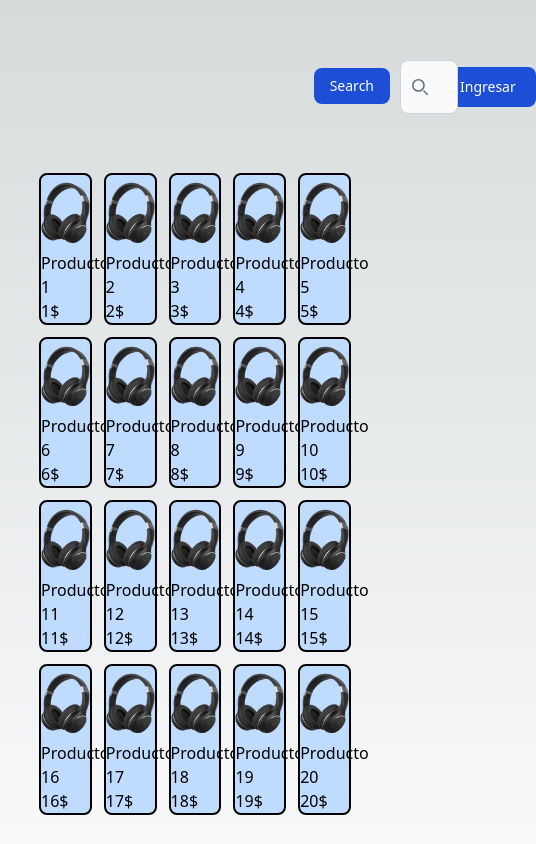
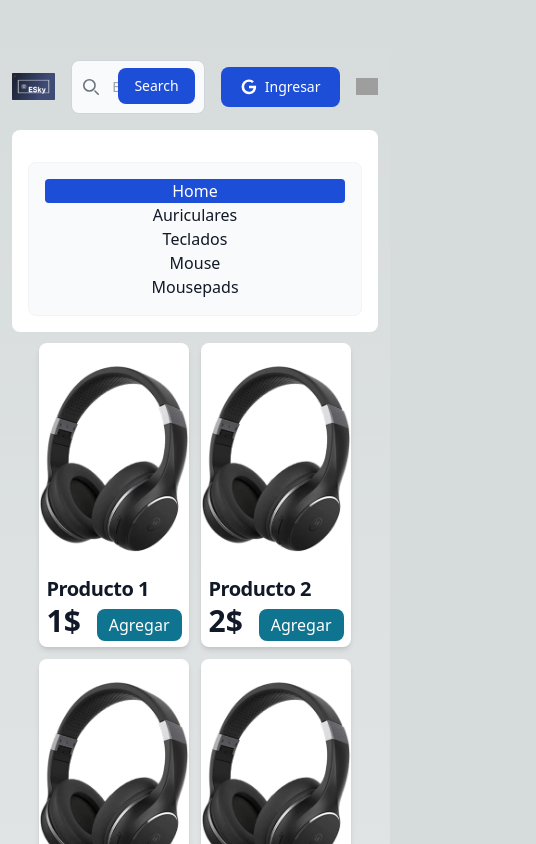
Before and after one commit to AlbaErik/Alba-Zanconi-proyecto-nextjs, a Next.js app in the folder nextjs-dashboard/: page /user in a window 390 px wide. Shown: the top 844 px of the page, 536 px wide, since content can reach past the window. Built offline with nearby package versions, Linux system fonts and the light colour scheme; grey boxes are pictures that could not be loaded.

Commit message:
Responsivness update

```diff
--- a/nextjs-dashboard/src/app/account/layout.tsx
+++ b/nextjs-dashboard/src/app/account/layout.tsx
@@ -1,3 +1,5 @@
+import Image from "next/image";
+
 export default function RootLayout({
   children,
 }: Readonly<{
@@ -6,6 +8,16 @@ export default function RootLayout({
   return (
     <html lang="en">
       <body className="min-h-screen">
+      <div className="flex justify-center">
+        <Image
+                className="relative dark:drop-shadow-[0_0_0.3rem_#ffffff70] dark:invert"
+                src="/logo.png"
+                alt="Logo"
+                width={300}
+                height={50}
+                priority
+          />
+      </div>
         {children}
       </body>
     </html>
--- a/nextjs-dashboard/src/app/account/login/page.tsx
+++ b/nextjs-dashboard/src/app/account/login/page.tsx
@@ -1,22 +1,9 @@
-import Image from "next/image";
 import LoginButton from "./components/login_button";
 import RegisterButton from "./components/register_button";
 
 export default function Home() {
   return (
     <main className="">
-      <div className="flex justify-center">
-        <Image
-                className="relative dark:drop-shadow-[0_0_0.3rem_#ffffff70] dark:invert"
-                src="/logo.png"
-                alt="Logo"
-                width={300}
-                height={50}
-                priority
-          />
-      </div>
-
-
       <div className="flex justify-center pt-5">
         <label className="text-4xl">
           Iniciar Sesion
--- a/nextjs-dashboard/src/app/account/register/page.tsx
+++ b/nextjs-dashboard/src/app/account/register/page.tsx
@@ -1,20 +1,8 @@
-import Image from "next/image";
 import RegisterButton from "./components/register_button";
 
 export default function Home() {
   return (
     <main className="">
-      <div className="flex justify-center">
-        <Image
-                className="relative dark:drop-shadow-[0_0_0.3rem_#ffffff70] dark:invert"
-                src="/logo.png"
-                alt="Logo"
-                width={300}
-                height={50}
-                priority
-          />
-      </div>
-
       <div className="flex justify-center pt-5">
         <label className="text-4xl">
           Registrarse
--- a/nextjs-dashboard/src/app/components/admin_label.tsx
+++ b/nextjs-dashboard/src/app/components/admin_label.tsx
@@ -2,7 +2,7 @@ import React from 'react';
 
 const AdminLabel: React.FC = () => {
   return (
-    <div className="flex items-center justify-center bg-blue-100 text-5xl border-4  w-full h-48 rounded-lg border-black">
+    <div className="flex px-3 items-center justify-center bg-blue-100 text-5xl border-4  w-full h-48 rounded-lg border-black">
       Soy Admin
     </div>
   );
--- a/nextjs-dashboard/src/app/components/user_label.tsx
+++ b/nextjs-dashboard/src/app/components/user_label.tsx
@@ -2,7 +2,7 @@ import React from 'react';
 
 const UserLabel: React.FC = () => {
   return (
-    <div className="flex items-center justify-center bg-white text-5xl border-4  w-full h-48 rounded-lg border-black">
+    <div className="flex px-3 items-center justify-center bg-white text-5xl border-4  w-full h-48 rounded-lg border-black">
       Soy Usuario
     </div>
   );
--- a/nextjs-dashboard/src/app/page.tsx
+++ b/nextjs-dashboard/src/app/page.tsx
@@ -20,8 +20,8 @@ export default function Home() {
           />
       </div>
 
-      <div className ="flex mt-10 justify-evenly">
-        <div className="w-1/5">
+      <div className ="grid justify-items-center mt-10 md:flex md:justify-evenly">
+        <div className="w-1/2 sm:w-1/3 md:w-1/5 justify-self-center">
           <UserLabel/>
           <div className="flex justify-between">
             <UserRegisteredLoginButton/>
@@ -29,7 +29,7 @@ export default function Home() {
           </div>
         </div>
 
-        <div className="w-1/5">
+        <div className="w-1/2 sm:w-1/3 md:w-1/5 justify-self-center">
           <AdminLabel/>
           <AdminLoginButton/>
         </div>
--- a/nextjs-dashboard/src/app/user/components/navigation_bar.tsx
+++ b/nextjs-dashboard/src/app/user/components/navigation_bar.tsx
@@ -3,23 +3,23 @@ import React from 'react';
 const NavigationBar: React.FC = () => {
   return (
     <nav className="bg-white border-gray-200 dark:bg-gray-900 rounded-lg">
-        <div className="max-w-screen-xl flex flex-wrap items-center justify-between mx-auto p-4">
-        <div className="hidden w-full md:block md:w-auto" id="navbar-default">
+        <div className="p-4">
+            <div className="w-auto text-center">
                 <ul className="font-medium flex flex-col p-4 md:p-0 mt-4 border border-gray-100 rounded-lg bg-gray-50 md:flex-row md:space-x-8 rtl:space-x-reverse md:mt-0 md:border-0 md:bg-white dark:bg-gray-800 md:dark:bg-gray-900 dark:border-gray-700">
                 <li>
-                <a href="#" className="block py-2 px-3 text-white bg-blue-700 rounded md:bg-transparent md:text-blue-700 md:p-0 dark:text-white md:dark:text-blue-500" aria-current="page">Home</a>
+                    <a href="#" className="block px-3 text-white bg-blue-700 rounded md:bg-transparent md:text-blue-700 md:p-0 dark:text-white md:dark:text-blue-500" aria-current="page">Home</a>
                 </li>
                 <li>
-                <a href="#" className="block py-2 px-3 text-gray-900 rounded hover:bg-gray-100 md:hover:bg-transparent md:border-0 md:hover:text-blue-700 md:p-0 dark:text-white md:dark:hover:text-blue-500 dark:hover:bg-gray-700 dark:hover:text-white md:dark:hover:bg-transparent">Auriculares</a>
+                    <a href="#" className="block px-3 text-gray-900 rounded hover:bg-gray-100 md:hover:bg-transparent md:border-0 md:hover:text-blue-700 md:p-0 dark:text-white md:dark:hover:text-blue-500 dark:hover:bg-gray-700 dark:hover:text-white md:dark:hover:bg-transparent">Auriculares</a>
                 </li>
                 <li>
-                <a href="#" className="block py-2 px-3 text-gray-900 rounded hover:bg-gray-100 md:hover:bg-transparent md:border-0 md:hover:text-blue-700 md:p-0 dark:text-white md:dark:hover:text-blue-500 dark:hover:bg-gray-700 dark:hover:text-white md:dark:hover:bg-transparent">Teclados</a>
+                    <a href="#" className="block px-3 text-gray-900 rounded hover:bg-gray-100 md:hover:bg-transparent md:border-0 md:hover:text-blue-700 md:p-0 dark:text-white md:dark:hover:text-blue-500 dark:hover:bg-gray-700 dark:hover:text-white md:dark:hover:bg-transparent">Teclados</a>
                 </li>
                 <li>
-                <a href="#" className="block py-2 px-3 text-gray-900 rounded hover:bg-gray-100 md:hover:bg-transparent md:border-0 md:hover:text-blue-700 md:p-0 dark:text-white md:dark:hover:text-blue-500 dark:hover:bg-gray-700 dark:hover:text-white md:dark:hover:bg-transparent">Mouse</a>
+                    <a href="#" className="block px-3 text-gray-900 rounded hover:bg-gray-100 md:hover:bg-transparent md:border-0 md:hover:text-blue-700 md:p-0 dark:text-white md:dark:hover:text-blue-500 dark:hover:bg-gray-700 dark:hover:text-white md:dark:hover:bg-transparent">Mouse</a>
                 </li>
                 <li>
-                <a href="#" className="block py-2 px-3 text-gray-900 rounded hover:bg-gray-100 md:hover:bg-transparent md:border-0 md:hover:text-blue-700 md:p-0 dark:text-white md:dark:hover:text-blue-500 dark:hover:bg-gray-700 dark:hover:text-white md:dark:hover:bg-transparent">Mousepads</a>
+                    <a href="#" className="block px-3 text-gray-900 rounded hover:bg-gray-100 md:hover:bg-transparent md:border-0 md:hover:text-blue-700 md:p-0 dark:text-white md:dark:hover:text-blue-500 dark:hover:bg-gray-700 dark:hover:text-white md:dark:hover:bg-transparent">Mousepads</a>
                 </li>
                 </ul>
             </div>
--- a/nextjs-dashboard/src/app/user/components/product_card.tsx
+++ b/nextjs-dashboard/src/app/user/components/product_card.tsx
@@ -8,13 +8,19 @@ interface CardProps {
 }
 
 const ProductCard: React.FC<CardProps> = ({ title, price, imageSrc }) => (
-  <div className="card rounded-lg bg-blue-200 border-black border-2">
+  <div className="card rounded-lg bg-white shadow-md">
     <div className="flex justify-items-center">
         <Image className="card-image" src={imageSrc} alt={title} width={200} height={30}/>
     </div>
 
-    <h2>{title}</h2>
-    <h3>{price}</h3>
+    <h2 className="pl-[5%] text-xl font-semibold tracking-tight text-gray-900 dark:text-white">{title}</h2>
+    <div className="flex items-center justify-between">
+      <h3 className="pl-[5%] pb-[5%] text-3xl font-bold text-gray-900 dark:text-white">{price}</h3>
+      <button className="mr-[5%] pr-3 pl-3 overflow-hidden inline-block align-middle text-center text-white hover:bg-cyan-800 bg-cyan-700 rounded-lg h-8">
+        Agregar
+      </button>
+    </div>
+
   </div>
 );
 
--- a/nextjs-dashboard/src/app/user/layout.tsx
+++ b/nextjs-dashboard/src/app/user/layout.tsx
@@ -11,7 +11,7 @@ export default function RootLayout({
   return (
     <html lang="en">
       <body>
-        <div className="mx-96">
+        <div className="mx-[3%] sm:mx-[6%] md:mx-[10%] lg:mx-[15%] xl:mx-[20%] 2xl:[25%]">
 
           <div className= "mt-10 flex items-center">
             <div className="mr-4">
--- a/nextjs-dashboard/src/app/user/page.tsx
+++ b/nextjs-dashboard/src/app/user/page.tsx
@@ -4,7 +4,7 @@ export default function Home() {
   const cards = Array.from({ length: 20 });
   return (
     <main className="flex min-h-screen flex-col items-center justify-between pt-[3%] pl-[10%] pr-[10%]">
-      <div className="grid grid-cols-5 gap-3">
+      <div className="grid grid-cols-2 sm:grid-cols-3  md:grid-cols-4 lg:grid-cols-5 gap-3">
       {cards.map((_, index) => (
         <ProductCard
           key={index}
```
Lines whose indentation alone changed are shown as unchanged.
